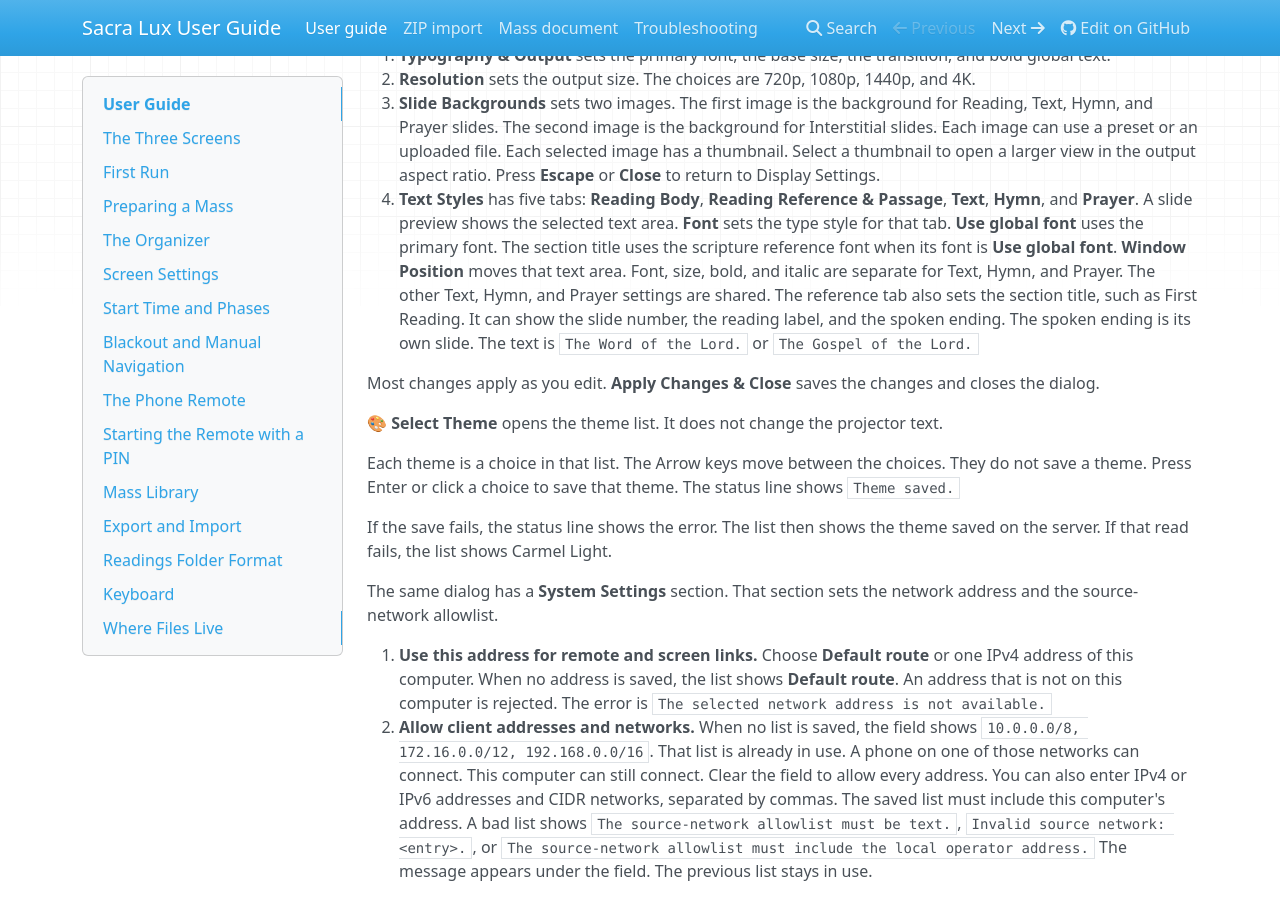
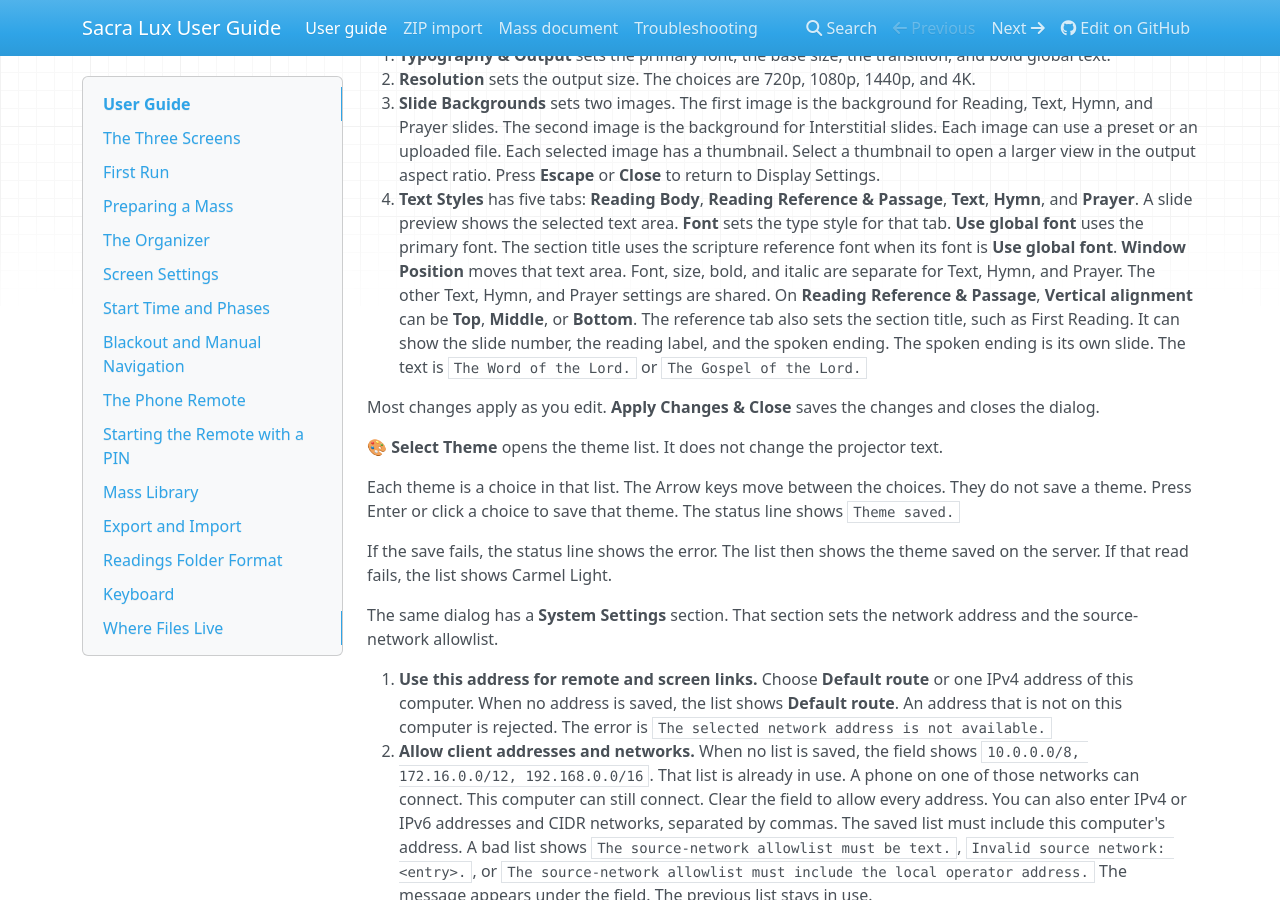
Before and after one commit to Saint-Therese-Of-Lisieux-Parish/sacra_lux, an MkDocs documentation site: the page built from docs/user-guide.md, in a window 1280 px wide and 900 px high, scrolled down 2867 px. Built offline with MkDocs 1.6.1, drawn with Linux system fonts in a browser that asks for light colours; nearby versions of some CDN libraries.

Commit message:
docs(user-guide): state the middle reference alignment
Why: Vertical alignment for a scripture reference can be Top, Middle, or Bottom. The guide did not name those choices.

What: The Text Styles steps now name the three alignment choices.

Audience: end user

Files:
- modified: docs/user-guide.md

Verified against: sacra-lux/public/app.html (readingPassagePosition)

Refs #614

```diff
--- a/docs/user-guide.md
+++ b/docs/user-guide.md
@@ -135,7 +135,7 @@
 1. **Typography & Output** sets the primary font, the base size, the transition, and bold global text.
 2. **Resolution** sets the output size. The choices are 720p, 1080p, 1440p, and 4K.
 3. **Slide Backgrounds** sets two images. The first image is the background for Reading, Text, Hymn, and Prayer slides. The second image is the background for Interstitial slides. Each image can use a preset or an uploaded file. Each selected image has a thumbnail. Select a thumbnail to open a larger view in the output aspect ratio. Press **Escape** or **Close** to return to Display Settings.
-4. **Text Styles** has five tabs: **Reading Body**, **Reading Reference & Passage**, **Text**, **Hymn**, and **Prayer**. A slide preview shows the selected text area. **Font** sets the type style for that tab. **Use global font** uses the primary font. The section title uses the scripture reference font when its font is **Use global font**. **Window Position** moves that text area. Font, size, bold, and italic are separate for Text, Hymn, and Prayer. The other Text, Hymn, and Prayer settings are shared. The reference tab also sets the section title, such as First Reading. It can show the slide number, the reading label, and the spoken ending. The spoken ending is its own slide. The text is `The Word of the Lord.` or `The Gospel of the Lord.`
+4. **Text Styles** has five tabs: **Reading Body**, **Reading Reference & Passage**, **Text**, **Hymn**, and **Prayer**. A slide preview shows the selected text area. **Font** sets the type style for that tab. **Use global font** uses the primary font. The section title uses the scripture reference font when its font is **Use global font**. **Window Position** moves that text area. Font, size, bold, and italic are separate for Text, Hymn, and Prayer. The other Text, Hymn, and Prayer settings are shared. On **Reading Reference & Passage**, **Vertical alignment** can be **Top**, **Middle**, or **Bottom**. The reference tab also sets the section title, such as First Reading. It can show the slide number, the reading label, and the spoken ending. The spoken ending is its own slide. The text is `The Word of the Lord.` or `The Gospel of the Lord.`
 
 Most changes apply as you edit. **Apply Changes & Close** saves the changes and closes the dialog.
 
```
